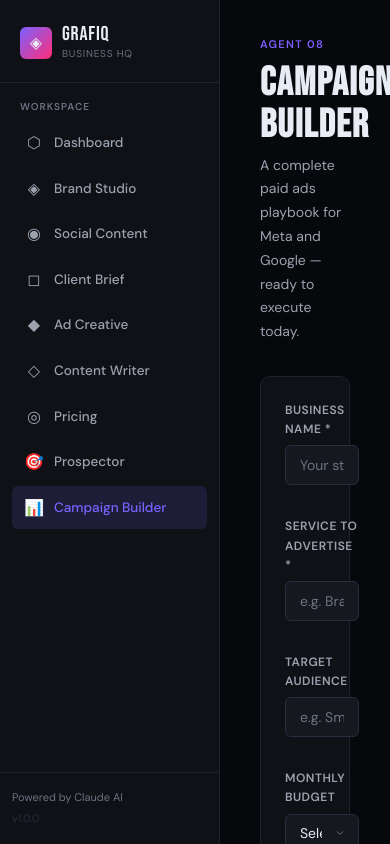
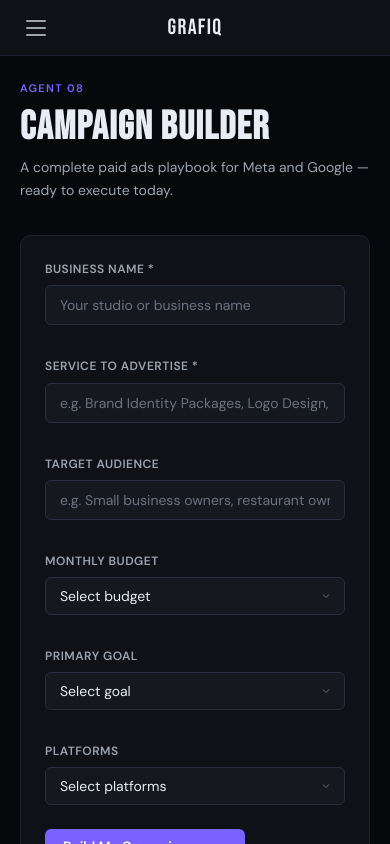
Before and after one commit to squiressolutions/graphics-business-hq, a React (Vite) app: page /campaign in a window 390 px wide. Built offline with nearby package versions, Linux system fonts and the light colour scheme.

Commit message:
Mobile responsive: collapsible sidebar, mobile drawer, top bar

```diff
--- a/src/App.css
+++ b/src/App.css
@@ -4,26 +4,28 @@
 
 /* --- CSS Variables ----------------------------------------- */
 :root {
-  --bg:            #07080C;
-  --bg2:           #0F1117;
-  --bg3:           #161820;
-  --border:        #1E2130;
-  --border2:       #2A2D3E;
-  --text:          #E8ECF4;
-  --muted:         #6B7280;
-  --muted2:        #9CA3AF;
-  --accent:        #7B61FF;
-  --accent2:       #FF2D78;
-  --accent3:       #00E5FF;
-  --green:         #22C55E;
-  --orange:        #F97316;
-  --red:           #EF4444;
-  --sidebar-w:     220px;
-  --font-display:  'Bebas Neue', sans-serif;
-  --font-serif:    'DM Serif Display', serif;
-  --font-body:     'DM Sans', sans-serif;
-  --radius:        10px;
-  --radius-sm:     6px;
+  --bg:                #07080C;
+  --bg2:               #0F1117;
+  --bg3:               #161820;
+  --border:            #1E2130;
+  --border2:           #2A2D3E;
+  --text:              #E8ECF4;
+  --muted:             #6B7280;
+  --muted2:            #9CA3AF;
+  --accent:            #7B61FF;
+  --accent2:           #FF2D78;
+  --accent3:           #00E5FF;
+  --green:             #22C55E;
+  --orange:            #F97316;
+  --red:               #EF4444;
+  --sidebar-w:         220px;
+  --sidebar-collapsed: 64px;
+  --topbar-h:          56px;
+  --font-display:      'Bebas Neue', sans-serif;
+  --font-serif:        'DM Serif Display', serif;
+  --font-body:         'DM Sans', sans-serif;
+  --radius:            10px;
+  --radius-sm:         6px;
 }
 
 /* --- Reset & Base ------------------------------------------ */
@@ -76,12 +78,90 @@ a {
   overflow: hidden;
 }
 
+/* Desktop: expanded sidebar */
+.app-shell[data-sidebar="open"] .main-content {
+  margin-left: var(--sidebar-w);
+}
+/* Desktop: collapsed icon rail */
+.app-shell[data-sidebar="closed"] .main-content {
+  margin-left: var(--sidebar-collapsed);
+}
+
 .main-content {
   flex: 1;
-  margin-left: var(--sidebar-w);
   overflow-y: auto;
   padding: 36px 40px;
   min-height: 100vh;
+  transition: margin-left 0.25s ease;
+}
+
+/* --- Mobile Overlay Backdrop ------------------------------ */
+.sidebar-overlay {
+  position: fixed;
+  inset: 0;
+  background: rgba(0, 0, 0, 0.6);
+  z-index: 99;
+  backdrop-filter: blur(2px);
+}
+
+/* --- Mobile Top Bar --------------------------------------- */
+.mobile-topbar {
+  display: none;
+  position: fixed;
+  top: 0;
+  left: 0;
+  right: 0;
+  height: var(--topbar-h);
+  background: var(--bg2);
+  border-bottom: 1px solid var(--border);
+  z-index: 98;
+  align-items: center;
+  justify-content: space-between;
+  padding: 0 16px;
+}
+
+.mobile-topbar-logo {
+  font-family: var(--font-display);
+  font-size: 22px;
+  letter-spacing: 0.06em;
+  color: var(--text);
+}
+
+/* --- Hamburger Button ------------------------------------- */
+.hamburger {
+  display: flex;
+  flex-direction: column;
+  gap: 5px;
+  background: none;
+  border: none;
+  cursor: pointer;
+  padding: 6px;
+  border-radius: var(--radius-sm);
+  transition: background 0.15s;
+  width: 40px;
+  align-items: center;
+}
+
+.hamburger:hover { background: var(--bg3); }
+
+.hamburger span {
+  display: block;
+  width: 20px;
+  height: 2px;
+  background: var(--muted2);
+  border-radius: 2px;
+  transition: all 0.2s;
+}
+
+/* X state when open on mobile */
+.app-shell[data-sidebar="open"] .hamburger span:nth-child(1) {
+  transform: translateY(7px) rotate(45deg);
+}
+.app-shell[data-sidebar="open"] .hamburger span:nth-child(2) {
+  opacity: 0;
+}
+.app-shell[data-sidebar="open"] .hamburger span:nth-child(3) {
+  transform: translateY(-7px) rotate(-45deg);
 }
 
 /* --- Sidebar ---------------------------------------------- */
@@ -96,18 +176,33 @@ a {
   display: flex;
   flex-direction: column;
   overflow-y: auto;
+  overflow-x: hidden;
   z-index: 100;
+  transition: width 0.25s ease, transform 0.25s ease;
+}
+
+/* Collapsed: icon-only rail */
+.app-shell[data-sidebar="closed"] .sidebar {
+  width: var(--sidebar-collapsed);
 }
 
 .sidebar-logo {
-  padding: 24px 20px 20px;
+  padding: 18px 14px;
   border-bottom: 1px solid var(--border);
+  display: flex;
+  align-items: center;
+  justify-content: space-between;
+  min-height: 64px;
+  gap: 8px;
 }
 
 .sidebar-logo-mark {
   display: flex;
   align-items: center;
   gap: 10px;
+  overflow: hidden;
+  flex: 1;
+  min-width: 0;
 }
 
 .sidebar-logo-icon {
@@ -120,6 +215,11 @@ a {
   justify-content: center;
   font-size: 16px;
   flex-shrink: 0;
+}
+
+.sidebar-logo-text-wrap {
+  overflow: hidden;
+  white-space: nowrap;
 }
 
 .sidebar-logo-text {
@@ -138,8 +238,31 @@ a {
   margin-top: 2px;
 }
 
+/* Desktop collapse toggle button */
+.sidebar-toggle {
+  background: var(--bg3);
+  border: 1px solid var(--border2);
+  border-radius: var(--radius-sm);
+  color: var(--muted2);
+  width: 26px;
+  height: 26px;
+  display: flex;
+  align-items: center;
+  justify-content: center;
+  cursor: pointer;
+  font-size: 16px;
+  line-height: 1;
+  flex-shrink: 0;
+  transition: background 0.15s, color 0.15s;
+}
+
+.sidebar-toggle:hover {
+  background: var(--border2);
+  color: var(--text);
+}
+
 .sidebar-section {
-  padding: 16px 12px 8px;
+  padding: 14px 10px 8px;
 }
 
 .sidebar-section-label {
@@ -150,6 +273,8 @@ a {
   color: var(--muted);
   padding: 0 8px;
   margin-bottom: 6px;
+  white-space: nowrap;
+  overflow: hidden;
 }
 
 .sidebar-nav {
@@ -162,7 +287,7 @@ a {
   display: flex;
   align-items: center;
   gap: 10px;
-  padding: 9px 12px;
+  padding: 10px 10px;
   border-radius: var(--radius-sm);
   color: var(--muted2);
   font-size: 13.5px;
@@ -170,6 +295,14 @@ a {
   cursor: pointer;
   transition: background 0.15s, color 0.15s;
   text-decoration: none;
+  white-space: nowrap;
+  overflow: hidden;
+}
+
+/* Collapsed: center the icon */
+.app-shell[data-sidebar="closed"] .sidebar-nav-item {
+  justify-content: center;
+  padding: 10px 0;
 }
 
 .sidebar-nav-item:hover {
@@ -193,12 +326,95 @@ a {
   flex-shrink: 0;
 }
 
+.nav-label {
+  overflow: hidden;
+  text-overflow: ellipsis;
+}
+
 .sidebar-footer {
   margin-top: auto;
-  padding: 16px 12px;
+  padding: 14px 10px;
   border-top: 1px solid var(--border);
   font-size: 12px;
   color: var(--muted);
+}
+
+/* ── Mobile ───────────────────────────────────────────────── */
+@media (max-width: 768px) {
+  /* Show top bar */
+  .mobile-topbar {
+    display: flex;
+  }
+
+  /* Sidebar: hidden off-screen, slides in as overlay */
+  .sidebar {
+    transform: translateX(-100%);
+    width: var(--sidebar-w) !important;
+    box-shadow: none;
+    top: 0;
+  }
+
+  .app-shell[data-sidebar="open"] .sidebar {
+    transform: translateX(0);
+    box-shadow: 4px 0 40px rgba(0, 0, 0, 0.5);
+  }
+
+  /* Main content: no left margin, add top padding for topbar */
+  .main-content {
+    margin-left: 0 !important;
+    padding: calc(var(--topbar-h) + 24px) 20px 32px;
+  }
+
+  /* Hide the desktop sidebar toggle inside sidebar on mobile */
+  .sidebar-toggle {
+    display: none;
+  }
+
+  /* Tighten page header on mobile */
+  .page-title {
+    font-size: 28px;
+  }
+
+  /* Stack two-pane on mobile */
+  .two-pane {
+    grid-template-columns: 1fr !important;
+  }
+
+  /* Tables scroll horizontally */
+  .data-table-wrap {
+    overflow-x: auto;
+    -webkit-overflow-scrolling: touch;
+  }
+
+  /* Pricing cards stack */
+  .grid-3.pricing-grid {
+    grid-template-columns: 1fr !important;
+  }
+
+  /* Reduce card padding */
+  .card {
+    padding: 18px;
+  }
+
+  .pricing-card {
+    padding: 20px 18px;
+  }
+
+  /* Full-width buttons on mobile */
+  .btn.w-full-mobile {
+    width: 100%;
+    justify-content: center;
+  }
+
+  /* Action grid 2 col on mobile */
+  .action-grid {
+    grid-template-columns: 1fr 1fr;
+  }
+
+  /* Stats row 2 col on mobile */
+  .stats-row {
+    grid-template-columns: 1fr 1fr;
+  }
 }
 
 /* --- Page Layout ------------------------------------------ */
--- a/src/App.jsx
+++ b/src/App.jsx
@@ -1,4 +1,5 @@
-import { BrowserRouter, Routes, Route, Navigate } from 'react-router-dom'
+import { useState, useEffect } from 'react'
+import { BrowserRouter, Routes, Route, Navigate, useLocation } from 'react-router-dom'
 import Sidebar from './components/Sidebar'
 import Dashboard from './pages/Dashboard'
 import BrandStudio from './pages/BrandStudio'
@@ -10,11 +11,46 @@ import Pricing from './pages/Pricing'
 import Prospector from './pages/Prospector'
 import CampaignBuilder from './pages/CampaignBuilder'
 
-export default function App() {
+function AppShell() {
+  const isMobile = () => window.innerWidth < 768
+  const [sidebarOpen, setSidebarOpen] = useState(!isMobile())
+  const location = useLocation()
+
+  // Close sidebar on mobile when route changes
+  useEffect(() => {
+    if (isMobile()) setSidebarOpen(false)
+  }, [location])
+
+  // Close on resize to mobile
+  useEffect(() => {
+    function onResize() {
+      if (window.innerWidth < 768) setSidebarOpen(false)
+      else setSidebarOpen(true)
+    }
+    window.addEventListener('resize', onResize)
+    return () => window.removeEventListener('resize', onResize)
+  }, [])
+
+  function toggle() { setSidebarOpen(o => !o) }
+
   return (
-    <BrowserRouter>
-      <div className="app-shell">
-        <Sidebar />
+    <div className="app-shell" data-sidebar={sidebarOpen ? 'open' : 'closed'}>
+      {/* Mobile overlay backdrop */}
+      {sidebarOpen && isMobile() && (
+        <div className="sidebar-overlay" onClick={() => setSidebarOpen(false)} />
+      )}
+
+      <Sidebar isOpen={sidebarOpen} onToggle={toggle} />
+
+      {/* Mobile top bar */}
+      <header className="mobile-topbar">
+        <button className="hamburger" onClick={toggle} aria-label="Toggle menu">
+          <span /><span /><span />
+        </button>
+        <div className="mobile-topbar-logo">GRAFIQ</div>
+        <div style={{ width: 40 }} />
+      </header>
+
       <main className="main-content">
         <Routes>
           <Route path="/" element={<Navigate to="/dashboard" replace />} />
@@ -30,6 +66,13 @@ export default function App() {
         </Routes>
       </main>
     </div>
+  )
+}
+
+export default function App() {
+  return (
+    <BrowserRouter>
+      <AppShell />
     </BrowserRouter>
   )
 }
--- a/src/components/Sidebar.jsx
+++ b/src/components/Sidebar.jsx
@@ -8,46 +8,56 @@ const navItems = [
   { to: '/ad-creative',    icon: '◆',  label: 'Ad Creative' },
   { to: '/content-writer', icon: '◇',  label: 'Content Writer' },
   { to: '/pricing',        icon: '◎',  label: 'Pricing' },
-  { to: '/prospector',    icon: '🎯',  label: 'Prospector' },
-  { to: '/campaign',      icon: '📊',  label: 'Campaign Builder' },
+  { to: '/prospector',     icon: '🎯', label: 'Prospector' },
+  { to: '/campaign',       icon: '📊', label: 'Campaign Builder' },
 ]
 
-export default function Sidebar() {
+export default function Sidebar({ isOpen, onToggle }) {
   return (
     <aside className="sidebar">
       <div className="sidebar-logo">
         <div className="sidebar-logo-mark">
           <div className="sidebar-logo-icon">◈</div>
-          <div>
-            <div className="sidebar-logo-text">GRAFIQ</div>
-            <div className="sidebar-logo-sub">Business HQ</div>
-          </div>
+          {isOpen && (
+            <div className="sidebar-logo-text-wrap">
+              <div className="sidebar-logo-text">GRAFIQ</div>
+              <div className="sidebar-logo-sub">Business HQ</div>
+            </div>
+          )}
         </div>
+        <button className="sidebar-toggle" onClick={onToggle} aria-label="Toggle sidebar">
+          {isOpen ? '‹' : '›'}
+        </button>
       </div>
 
       <div className="sidebar-section">
-        <div className="sidebar-section-label">Workspace</div>
+        {isOpen && <div className="sidebar-section-label">Workspace</div>}
         <nav className="sidebar-nav">
           {navItems.map(item => (
             <NavLink
               key={item.to}
               to={item.to}
+              title={!isOpen ? item.label : undefined}
               className={({ isActive }) =>
                 'sidebar-nav-item' + (isActive ? ' active' : '')
               }
             >
               <span className="nav-icon">{item.icon}</span>
-              {item.label}
+              {isOpen && <span className="nav-label">{item.label}</span>}
             </NavLink>
           ))}
         </nav>
       </div>
 
       <div className="sidebar-footer">
-        <div style={{ fontSize: 11, color: 'var(--muted)', marginBottom: 4 }}>
-          Powered by Claude AI
-        </div>
-        <div style={{ fontSize: 11, color: 'var(--border2)' }}>v1.0.0</div>
+        {isOpen ? (
+          <>
+            <div style={{ fontSize: 11, color: 'var(--muted)', marginBottom: 2 }}>Powered by Claude AI</div>
+            <div style={{ fontSize: 10, color: 'var(--border2)' }}>v1.0.0 · 8 Agents</div>
+          </>
+        ) : (
+          <div style={{ fontSize: 10, color: 'var(--border2)', textAlign: 'center' }}>AI</div>
+        )}
       </div>
     </aside>
   )
```
Lines whose indentation alone changed are shown as unchanged.
